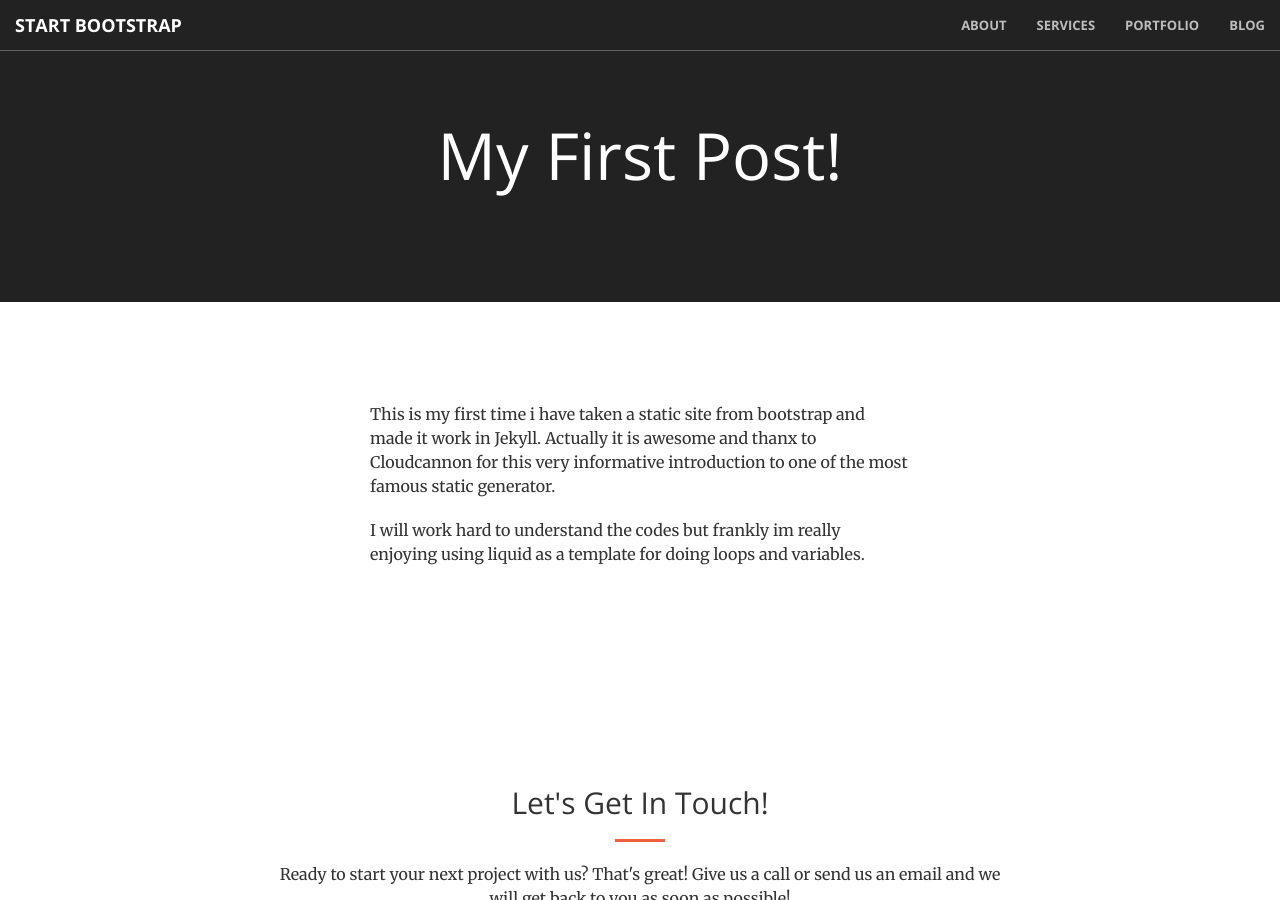
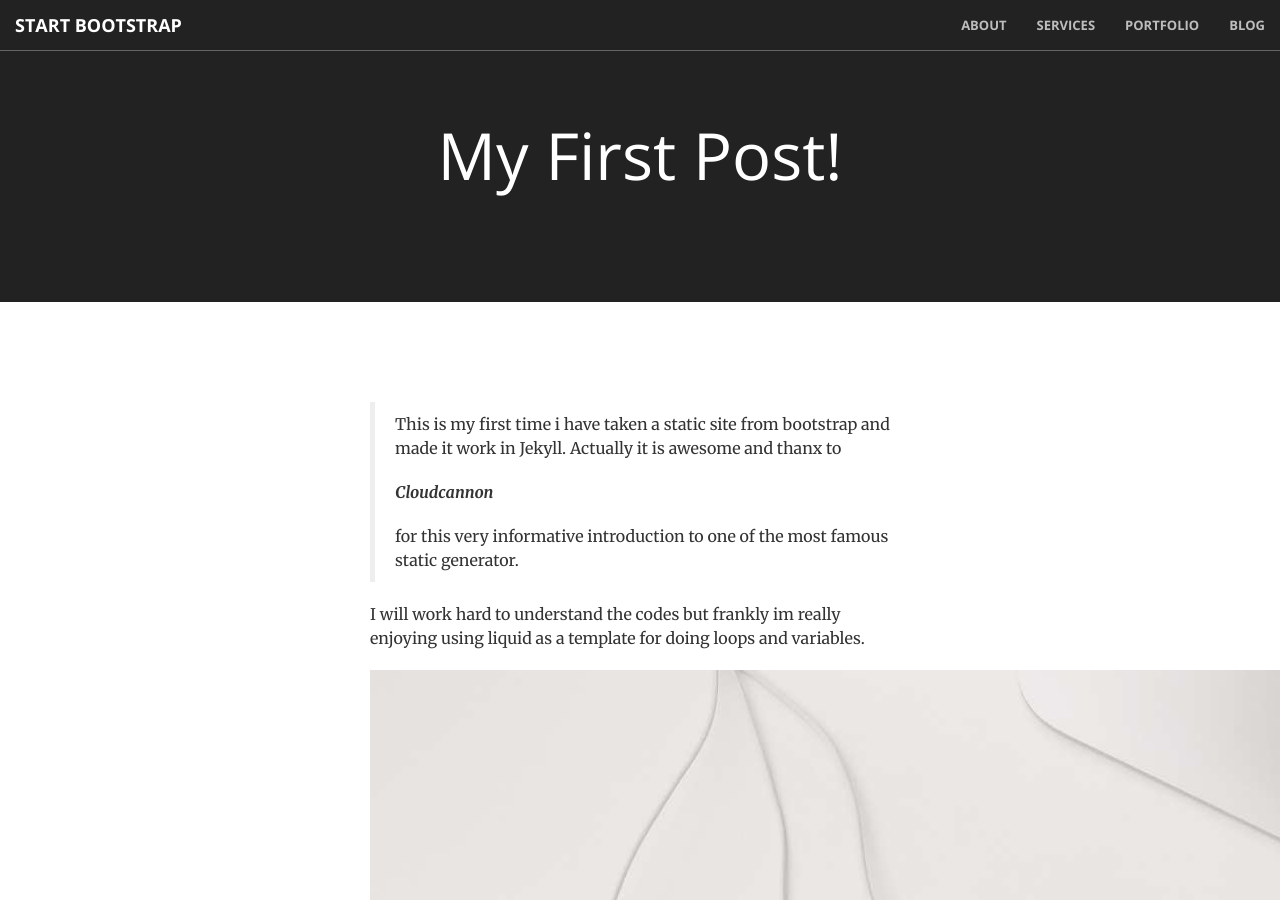
Before and after one commit to sprintify/creative, a Jekyll site: the page built from _posts/2018-08-01-my-first-blog.md, in a window 1280 px wide and 900 px high. Built offline with Jekyll 4.4.1, drawn with Linux system fonts in a browser that asks for light colours; a script that is not in the unit is left out; some of the changed lines change nothing that is shown; some of the changed text lies outside the part shown.

Commit message:
Update Post “2018-08-01-my-first-blog”

```diff
--- a/_posts/2018-08-01-my-first-blog.md
+++ b/_posts/2018-08-01-my-first-blog.md
@@ -2,6 +2,14 @@
 layout: post
 title: My First Post!
 ---
-This is my first time i have taken a static site from bootstrap and made it work in Jekyll. Actually it is awesome and thanx to Cloudcannon for this very informative introduction to one of the most famous static generator.
+> This is my first time i have taken a static site from bootstrap and made it work in Jekyll. Actually it is awesome and thanx to
+>
+> _**Cloudcannon**_
+>
+>  for this very informative introduction to one of the most famous static generator.
 
 I will work hard to understand the codes but frankly im really enjoying using liquid as a template for doing loops and variables.
+
+![Now you can write your stuff here!](/images/uploads/ramiro-mendes-237525.jpg)
+
+So this is very cool guys
```
